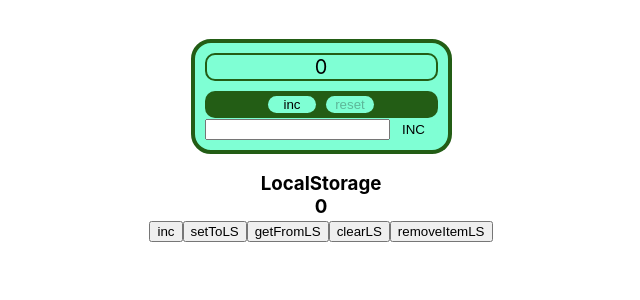
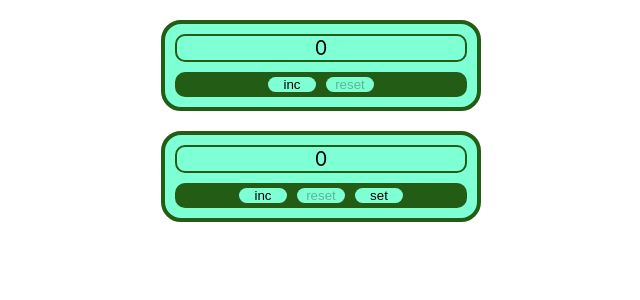
Before and after one commit to mabar84/counter, a React (Create React App) app: page / in a window 1280 px wide. Shown: the top 300 px of the page, without its empty margins (319-959 px from the left). Built offline with nearby package versions, Linux system fonts and the light colour scheme.

Commit message:
before MUI

```diff
--- a/src/App.css
+++ b/src/App.css
@@ -1,9 +1,15 @@
+* {
+    box-sizing: border-box;
+    padding: 0;
+    margin: 0;
+}
+
 .App {
     padding: 20px;
 }
 
 .counter {
-    max-width: max-content;
+    width: 320px;
     margin: 0 auto;
     padding: 10px;
     border-radius: 20px;
@@ -23,6 +29,8 @@
     font-size: 20px;
     border: 2px solid #235d15;
     border-radius: 10px;
+    flex-direction: column;
+    gap: 10px;
 }
 
 /*.buttons {*/
@@ -66,3 +74,12 @@
 .limit .buttons {
     background: orange;
 }
+
+.fade-in {
+    opacity: 0;
+    transition: opacity 0.5s ease-in;
+}
+
+.fade-in.visible {
+    opacity: 1;
+}
--- a/src/App.tsx
+++ b/src/App.tsx
@@ -1,7 +1,8 @@
-import React from 'react';
+import React, {useEffect} from 'react';
 import './App.css';
-import {Counters} from './components/counters/Counters';
+import {Counter1} from './components/counters/Counter1';
 import {LocalStoragePractic} from './components/local-storage-practic/LocalStoragePractic';
+import {Counter2} from './components/counters/Counter2';
 
 const App = () => {
 
@@ -11,8 +12,10 @@ const App = () => {
 
             <h3></h3>
 
-            <Counters/>
-            <LocalStoragePractic/>
+            <Counter1/>
+            <br/>
+            <Counter2/>
+            {/*<LocalStoragePractic/>*/}
 
         </div>
     );
--- /dev/null
+++ b/src/components/counters/Counter1.tsx
@@ -0,0 +1,29 @@
+import React, {useState} from 'react';
+import {Button} from '../buttons/Button';
+import {Wrapper} from '../wrappers/Wrapper';
+
+export const Counter1 = () => {
+
+    const [minValue, maxValue] = [0, 5]
+    const [value, setValue] = useState(minValue)
+
+    const increment = () => {
+        value < maxValue && setValue((value) => value + 1)
+    }
+    const reset = () => {
+        setValue(minValue)
+    }
+
+    return (
+        <div className={`counter ${value === maxValue ? 'limit' : ''}`}>
+            <div className={'value'}>
+                {value}
+            </div>
+
+            <Wrapper>
+                <Button disabled={!(value < maxValue)} onClick={increment} name={'inc'}/>
+                <Button disabled={value === minValue} onClick={reset} name={'reset'}/>
+            </Wrapper>
+        </div>
+    );
+};
--- /dev/null
+++ b/src/components/counters/Counter2.tsx
@@ -0,0 +1,49 @@
+import React, {useEffect, useState} from 'react';
+import {Button} from '../buttons/Button';
+import {Wrapper} from '../wrappers/Wrapper';
+import {Input} from '../inputs/Input';
+
+export const Counter2 = () => {
+
+    const [minValue, maxValue] = [0, 5]
+    const [value, setValue] = useState(minValue)
+    const [hideSet, setHideSet] = useState(true)
+
+    const increment = () => {
+        value < maxValue && setValue((value) => value + 1)
+    }
+    const reset = () => {
+        setValue(minValue)
+    }
+    const set = () => {
+        setHideSet(!hideSet)
+        // setValue(minValue)
+    }
+
+    return (
+        hideSet ?
+            <div className={`counter ${value === maxValue ? 'limit' : ''}`}>
+                <div className={'value'}>
+                    {value}
+                </div>
+
+                <Wrapper>
+                    <Button disabled={!(value < maxValue)} onClick={increment} name={'inc'}/>
+                    <Button disabled={value === minValue} onClick={reset} name={'reset'}/>
+                    <Button disabled={false} onClick={set} name={'set'}/>
+                </Wrapper>
+            </div>
+            : <div className={'counter'}>
+                <div className={'value'}>
+                    <Input/>
+
+                    <Input/>
+
+                </div>
+
+                <Wrapper>
+                    <Button disabled={false} onClick={set} name={'set'}/>
+                </Wrapper>
+            </div>
+    );
+};
--- a/src/components/counters/Counters.tsx
+++ /dev/null
@@ -1,55 +0,0 @@
-import React, {useEffect, useState} from 'react';
-import {Button} from '../buttons/Button';
-import {Wrapper} from '../wrappers/Wrapper';
-import {Input} from '../inputs/Input';
-
-export const Counters = () => {
-
-
-    // useEffect(()=>{
-    //     localStorage.setItem('min','2')
-    //     localStorage.setItem('max','7')
-    //     // console.log(localStorage.getItem('min'))
-    //
-    //   let min=localStorage.getItem('min')
-    //   let max=localStorage.getItem('min')
-    //
-    // },[])
-
-      // let min=localStorage.getItem('min')
-      // let max=localStorage.getItem('min')
-
-    const [minValue, maxValue] = [0, 5]
-    const [value, setValue] = useState(minValue)
-
-    const increment = () => {
-        value < maxValue && setValue((value) => value + 1)
-    }
-    const reset = () => {
-        setValue(minValue)
-    }
-
-
-    const incButtonClickHandler=()=>{
-
-    }
-
-    return (
-        <div className={`counter ${value === maxValue ? 'limit' : ''}`}>
-            <div className={'value'}>
-                {value}
-            </div>
-
-          <Wrapper >
-                  <Button disabled={!(value < maxValue)} onClick={increment} name={'inc'}/>
-                  <Button disabled={value === minValue} onClick={reset} name={'reset'}/>
-          </Wrapper>
-
-            <Input />
-
-
-            <Button name={'INC'} onClick={incButtonClickHandler} disabled={false}/>
-
-        </div>
-    );
-};
```
